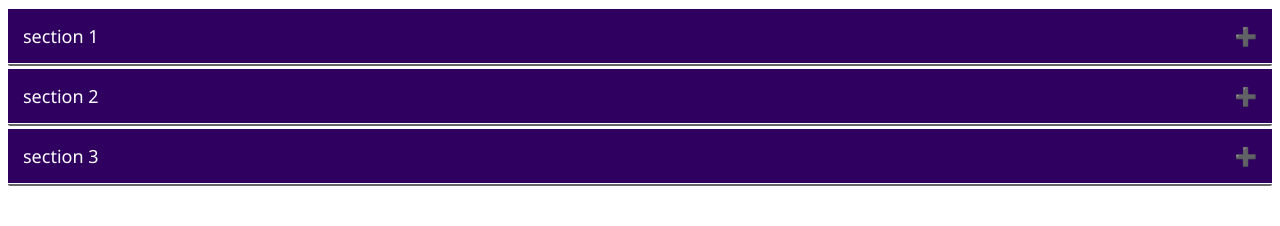
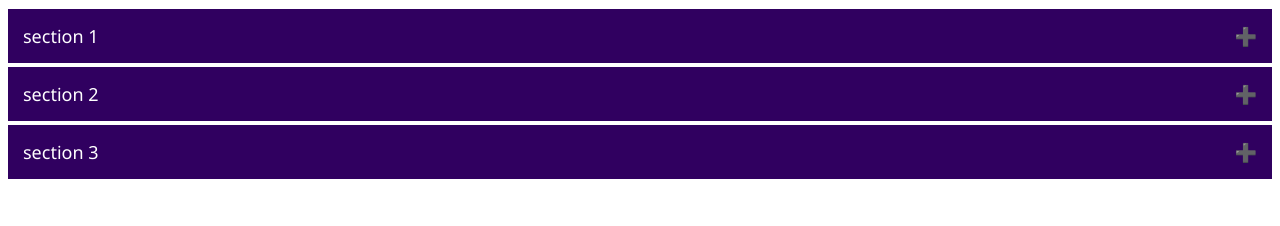
Before and after one commit to 0soroush1/menu, a plain HTML site: page index.html in a window 1280 px wide. Drawn offline with Linux system fonts and the light colour scheme.

Commit message:
menu-accordion-slideshow-fix

```diff
--- a/assets/css/style.css
+++ b/assets/css/style.css
@@ -41,11 +41,7 @@
     max-height: 0;
     padding: 0 15px;
     overflow: hidden;
-    border-top: none;
     margin-bottom: 2px;
-    border: 1px solid #666;
     background-color: #fafafa;
-    border-bottom-left-radius: 10px;
-    border-bottom-right-radius: 10px;
     transition: max-height 0.5s ease-out;
 }
```
